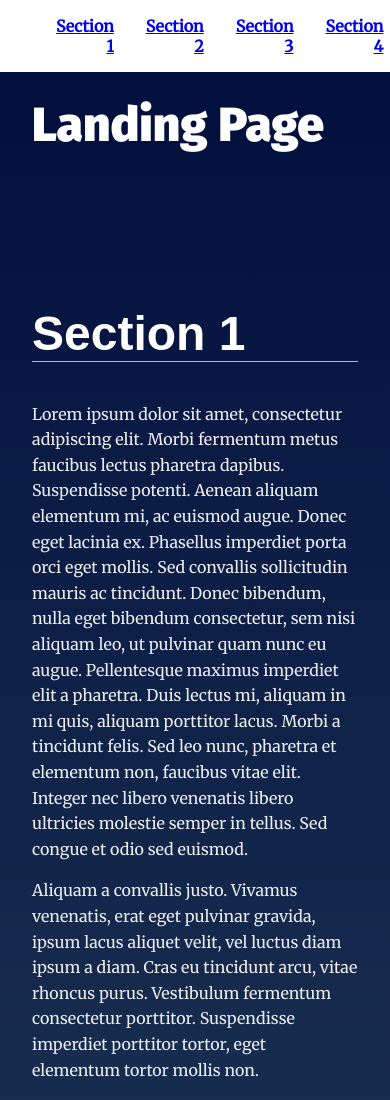
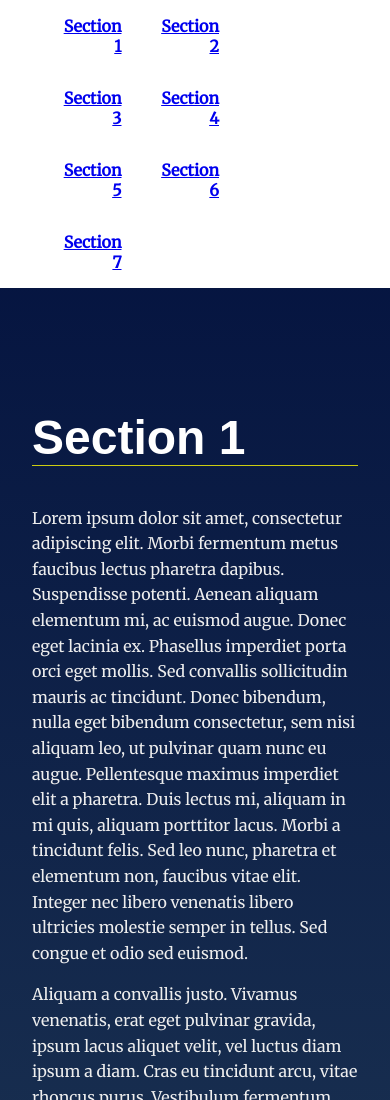
Before and after one commit to ryandeyo1129/landing-page, a plain HTML site: page index.html in a window 390 px wide. Shown: the top 1100 px of the page. Drawn offline with Linux system fonts and the light colour scheme.

Commit message:
feat(app): udpate readme, fix scroll function, fix device width

```diff
--- a/css/styles.css
+++ b/css/styles.css
@@ -93,6 +93,12 @@ section {
     background: #333;
     color: #fff;
     transition: ease 0.3s all;
+}
+
+.link__active {
+  background: #333;
+  color: #fff;
+  transition: ease 0.3s all;
 }
 
 /* Header Styles */
@@ -228,3 +234,28 @@ section.your-active-class .landing__container::after {
 		           rotate(-360deg);
 	}
 }
+
+/* Change navbar for device wdith */
+
+@media(max-width: 670px) {
+  /* .navbar__menu {
+    display: flex;
+    flex-direction: column;
+    width: 50%;
+  } */
+
+  .navbar__menu ul{
+    display: grid;
+    grid-template-columns: repeat(2, 2fr);
+    grid-template-rows: repeat(2, 2fr);
+    justify-content: center;
+    width: 50%;
+  }
+}
+
+@media(max-width: 560px) {
+  .main__hero {
+    position: relative;
+    margin-top: 200px;
+  }
+}
--- a/js/app.js
+++ b/js/app.js
@@ -39,42 +39,45 @@ for (let i = 4; i <= 7; i++) {
 const selectSectionElements = document.querySelectorAll('section');
 
 selectSectionElements.forEach(section => {
-  navbarMenu.insertAdjacentHTML('beforeend', `<li><a href="#${section.id}">${section.dataset.nav}</a></li>`)
+  navbarMenu.insertAdjacentHTML('beforeend', `<li><a href="${section.id}">${section.dataset.nav}</a></li>`)
 });
 
 const navbarList = document.querySelectorAll('li');
 
 navbarList.forEach(item => {
-  item.setAttribute('class', 'menu__link')
+  item.setAttribute('class', 'menu__link');
 });
 
 // Add and remove active className
-const addActive = (inView, section) => {
+const addActive = (inView, section, item) => {
   if (inView) {
     section.classList.add('your-active-class');
+    item.classList.add('link__active');
   }
 }
-const removeActive = (section) => {
+const removeActive = (section, item) => {
   section.classList.remove('your-active-class');
+  item.classList.remove('link__active');
 }
 
 // Detect and apply active className
 const activeSection = () => {
-  selectSectionElements.forEach(section => {
+  navbarList.forEach(item => {
+    const section = document.getElementById(item.firstChild.getAttribute('href'));
     const sectionOffset = (Math.floor(section.getBoundingClientRect().top));
 
-    removeActive(section);
-    addActive((sectionOffset < 200 && sectionOffset >= -200), section);
+    removeActive(section, item);
+    addActive((sectionOffset < 200 && sectionOffset >= -200), section, item);
   })
 }
-window.addEventListener('scroll', activeSection)
+window.addEventListener('scroll', activeSection);
 
 // Scroll to anchor ID with ScrollTo
 document.querySelectorAll('a').forEach(a => {
   a.addEventListener('click', function(e) {
       e.preventDefault();
 
-      document.querySelector(this.getAttribute('href')).scrollIntoView({
+      document.getElementById(a.getAttribute('href')).scrollIntoView({
         behavior: 'smooth'
       });
   });
```
Also changed, not shown: 1 other file.
